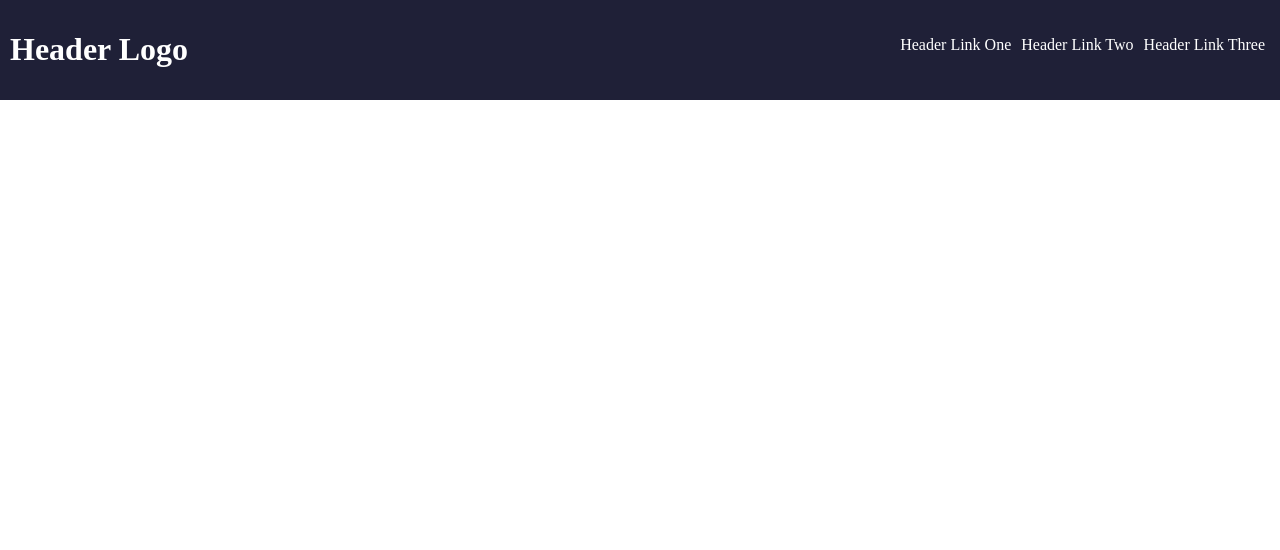
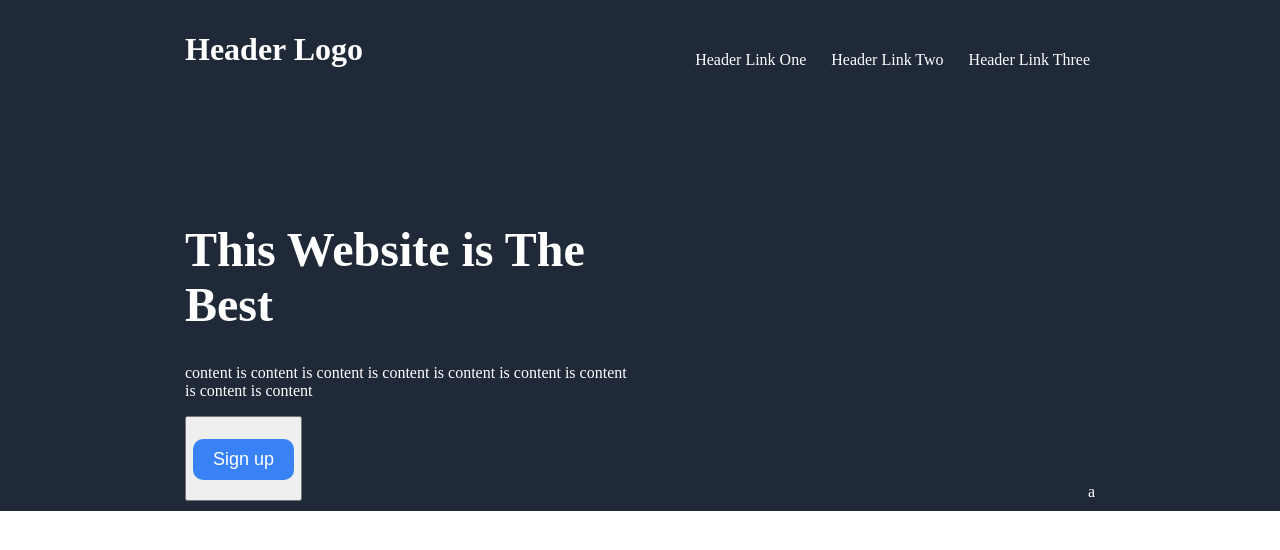
Before and after one commit to JacobMarineau/landing_page, a plain HTML site: page index.html in a window 1280 px wide. Drawn offline with Linux system fonts and the light colour scheme.

Commit message:
Working on hero

```diff
--- a/index.html
+++ b/index.html
@@ -16,6 +16,22 @@
             <p class="link_item">Header Link Three</p>
           </div>
         </div>
+        <div class="hero_section">
+            <div class="hero_left">
+            <h1 class="hero_title">This Website is The Best</h1>
+            <p>content is content is content is content is content
+                is content is content is content is content
+            </p>
+            <button>
+               <p class="hero_btn">Sign up</p>
+            </button>
+        </div>
+        <div class="hero_right">
+            <div>
+                <placeholder>a</placeholder>
+            </div>
+        </div>
+          </div>
       </header>
       <div class="container" id="container">
 
--- a/style.css
+++ b/style.css
@@ -5,28 +5,75 @@ html, body {
     width: 100%;
     box-sizing: border-box;
 }
+
 .header {
     display: flex;
     flex-wrap: wrap;
     justify-content: space-between;
-    background-color: #1F2037;
+    background-color: #1F2937;
     color: white;
     width: 100%;
     padding: 10px;
     box-sizing: border-box;
 }
+
 .header_content {
     display: flex;
     flex-wrap: wrap;
     justify-content: space-between;
     width: 100%;
+    align-items: flex-end;
+    padding-left: 175px;
+    padding-right: 175px;
+    padding-bottom: 100px;
 }
+
 .header_links {
-    margin-top: 5px;
     display: flex;
-    flex-wrap: wrap;
-    justify-content: space-evenly;
+    gap: 15px;
 }
+
 .link_item {
     padding: 5px;
 }
+
+.hero_section {
+    display: flex;
+    flex-wrap: wrap;
+    justify-content: space-between;
+    width: 100%;
+    align-items: flex-end;
+    padding-left: 175px;
+    padding-right: 175px;
+    box-sizing: border-box;
+}
+
+.hero_left {
+    max-width: 50%;
+}
+
+.hero_right {
+    max-width: 50%;
+    display: flex;
+    justify-content: center;
+    align-items: center;
+}
+
+.hero_title {
+    font-size: 48px;
+    font-weight: 900;
+}
+
+.hero_btn {
+    background-color: #3882f6;
+    display: inline-block;
+    color: white;
+    padding: 10px 20px;
+    border-radius: 10px;
+    text-align: center;
+    text-decoration: none;
+    margin-top: 20px;
+    font-size: 18px;
+    cursor: pointer;
+    border: none;
+}
```
